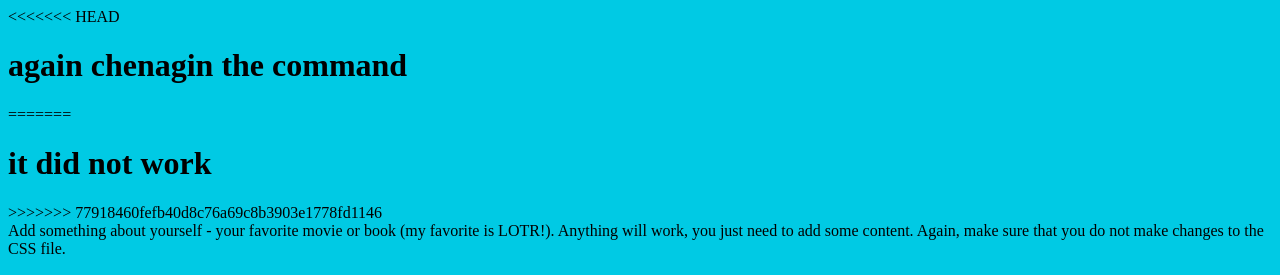
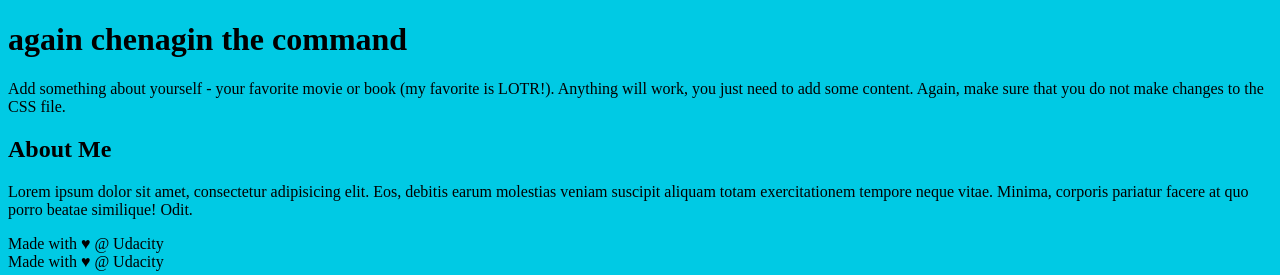
Before and after one commit to shekharsuman2011/udacity-test, a plain HTML site: page index.html in a window 1280 px wide. Shown: the top 275 px of the page. Drawn offline with Linux system fonts and the light colour scheme.

Commit message:
bbbbbbbbb

```diff
--- a/index.html
+++ b/index.html
@@ -10,11 +10,7 @@
 <body>
 
     <header>
-<<<<<<< HEAD
         <h1>again chenagin the command</h1>
-=======
-        <h1>it did not work </h1>
->>>>>>> 77918460fefb40d8c76a69c8b3903e1778fd1146
     </header>
 
     <div class="container">
```
